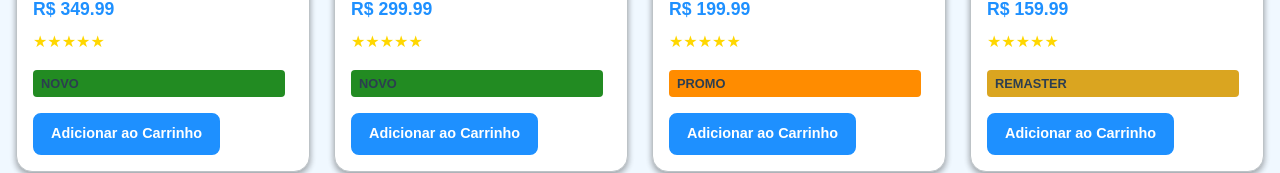
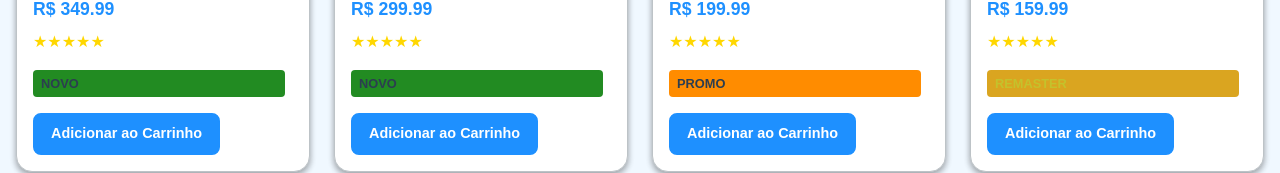
Before and after one commit to DiegoSouza01/Atividade-6-Mini-Loja, a React (Vite) app: page / in a window 1280 px wide. Shown: the part 694-867 px from the top of the page. Built offline with nearby package versions, Linux system fonts and the light colour scheme.

Commit message:
Refatoração atualizada do css-modules

```diff
--- a/src/02-css-modules/data.js
+++ b/src/02-css-modules/data.js
@@ -43,7 +43,7 @@ export const products = [
   },
   {
     id: 6,
-    title: "Sekiro",
+    title: "Sekiro shadows die twice",
     price: 159.99,
     rating: 4,
     tag: "Promoção",
--- a/src/02-css-modules/styles/theme.css
+++ b/src/02-css-modules/styles/theme.css
@@ -5,7 +5,7 @@
   --ds-accent: #daa520;
   --ds-background: #f5f5dc;
   --ds-surface: #fffaf0;
-  --ds-text: #2c3e50;
+  --ds-text: #c4c22c;
   --ds-text-secondary: #7f8c8d;
   --ds-border: #a9a9a9;
   --ds-rating: #daa520;
@@ -35,7 +35,7 @@
 
 [data-theme="dark"] {
   /* Cores do tema Dark  */
-  --ds-primary: #8b0000;
+  --ds-primary: #fc0f0f;
   --ds-secondary: #654321;
   --ds-accent: #daa520;
   --ds-background: #1a1a1a;
```
